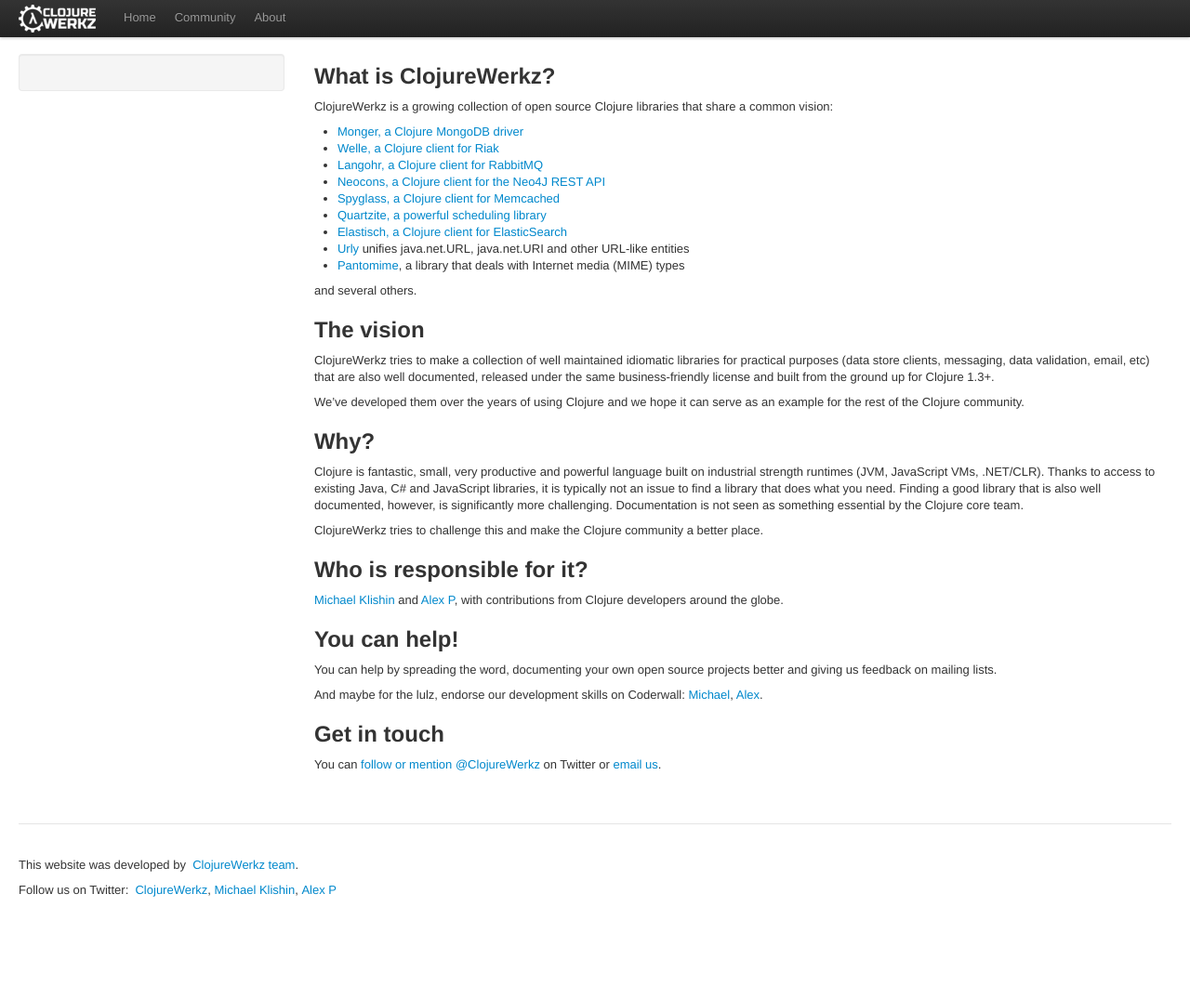
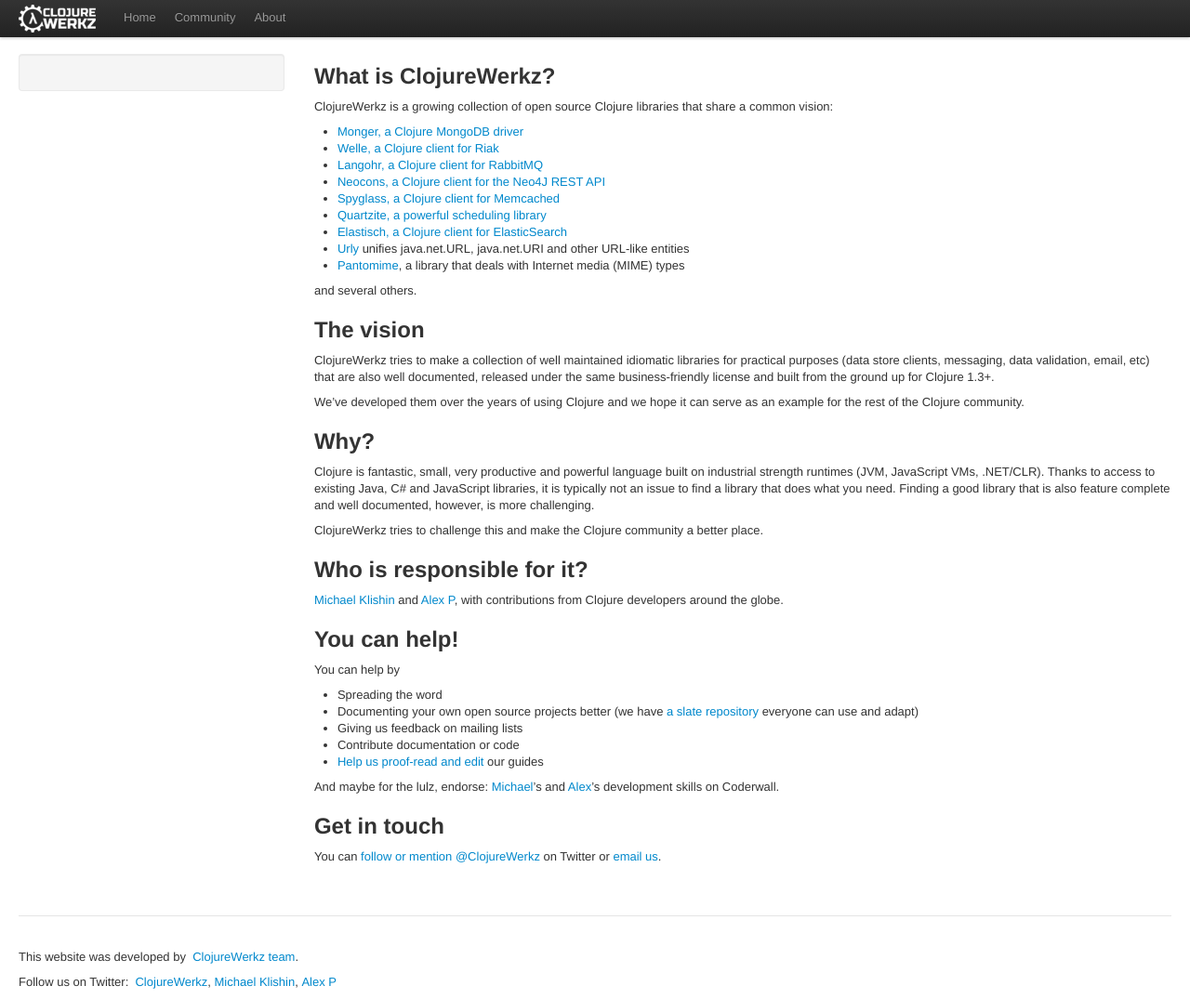
Before and after one commit to clojurewerkz/clojurewerkz.org, a Jekyll site: the page built from articles/about.md, in a window 1280 px wide. Shown: the whole page at 93% size. Built offline with Jekyll 4.4.1, drawn with Linux system fonts in a browser that asks for light colours; some web fonts are replaced; before the commit the page ends 976 px from its top, so only the background shows below that.

Commit message:
More About page edits

```diff
--- a/articles/about.md
+++ b/articles/about.md
@@ -35,8 +35,8 @@
 
 Clojure is fantastic, small, very productive and powerful language built on industrial
 strength runtimes (JVM, JavaScript VMs, .NET/CLR). Thanks to access to existing Java, C# and JavaScript libraries,
-it is typically not an issue to find a library that does what you need. Finding a good library that is also well documented,
-however, is significantly more challenging. Documentation is not seen as something essential by the Clojure core team.
+it is typically not an issue to find a library that does what you need. Finding a good library that is also feature complete
+and well documented, however, is more challenging.
 
 ClojureWerkz tries to challenge this and make the Clojure community a better place.
 
@@ -51,12 +51,18 @@
 
 ## You can help!
 
-You can help by spreading the word, documenting your own open source projects better and giving us feedback on mailing lists.
+You can help by
 
-And maybe for the lulz, endorse our development skills on Coderwall: [Michael](http://coderwall.com/michaelklishin), [Alex](http://coderwall.com/ifesdjeen).
+ * Spreading the word
+ * Documenting your own open source projects better (we have [a slate repository](https://github.com/clojurewerkz/docslate) everyone can use and adapt)
+ * Giving us feedback on mailing lists
+ * Contribute documentation or code
+ * [Help us proof-read and edit](mailto:michael@defprotocol.org) our guides
+
+And maybe for the lulz, endorse: [Michael](http://coderwall.com/michaelklishin)'s and [Alex](http://coderwall.com/ifesdjeen)'s development skills on Coderwall.
 
 
 
 ## Get in touch
 
-You can [follow or mention @ClojureWerkz](https://twitter.com/clojurewerkz) on Twitter or [email us](michael@defprotocol.org).
+You can [follow or mention @ClojureWerkz](https://twitter.com/clojurewerkz) on Twitter or [email us](mailto:michael@defprotocol.org).
```
